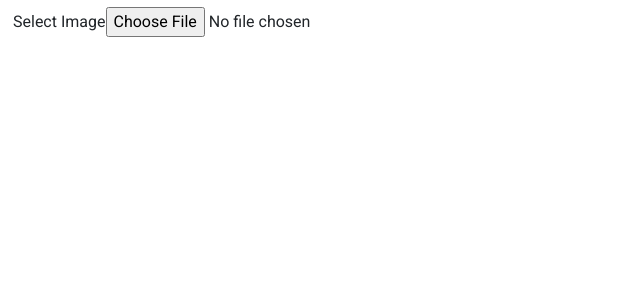
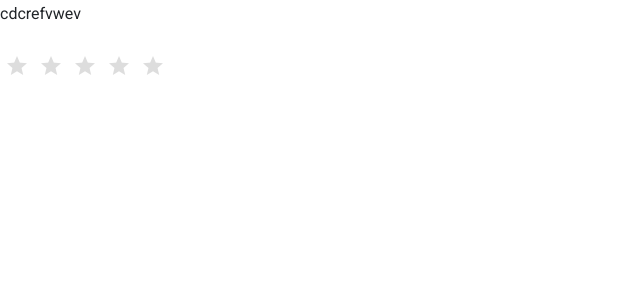
Before and after one commit to AsiriZenith/marketplace-temp-project, an Angular app: page / in a window 1280 px wide. Shown: the top 300 px of the page, without its empty margins (0-640 px from the left). Built offline with nearby package versions, Linux system fonts and the light colour scheme.

Commit message:
star rating part

```diff
--- a/src/app/app.component.html
+++ b/src/app/app.component.html
@@ -6,6 +6,8 @@
 
 <!-- <router-outlet></router-outlet> -->
 
-<image-upload-part2></image-upload-part2>
+<!-- <image-upload-part2></image-upload-part2> -->
+
+<app-star-rating></app-star-rating>
 
 <!-- <create-student></create-student> -->
--- a/src/app/app.module.ts
+++ b/src/app/app.module.ts
@@ -24,6 +24,7 @@ import { BrowserAnimationsModule } from '@angular/platform-browser/animations';
 
 import { AppComponent } from './app.component';
 import { ExampleComponent } from './component/example/example.component';
+import { StarRatingComponent } from './component/star-rating/star-rating.component';
 import { ImageUploadComponent } from './component/image-upload/image-upload.component';
 import { H2ComputeComponent } from './component/h2-compute-assignment/h2-compute.component';
 import { EditComponent } from './component/h2-compute-assignment/edit-component/edit.component';
@@ -35,13 +36,13 @@ import { StudentService } from './service/student.service';
 import { FileUploadService } from './service/file-upload.service';
 import { DataTransformationService } from './service/datatransformation.service';
 
-
 @NgModule({
   declarations: [
     AppComponent,
     EditComponent,
     ExampleComponent,
     H2ComputeComponent,
+    StarRatingComponent,
     ImageUploadComponent,
     CreateStudentComponent,
     NewApplicationComponent,
--- /dev/null
+++ b/src/app/component/star-rating/star-rating.component.css
@@ -0,0 +1,24 @@
+.rating-list {
+  display: inline-block;
+  list-style: none;
+}
+.rating-list li {
+  font-size: 20px;
+  float: right;
+  color: #ddd;
+  padding: 10px 5px;
+}
+.rating-list li:hover {
+  color: #ffd700;
+}
+.rating-list li:hover ~ li {
+  color: #ffd700;
+}
+.rating-list li.selected {
+  color: #ffd700;
+}
+
+/* .inactive-rating {
+  color: #f0f0f0;
+  font-size: 20px;
+} */
--- /dev/null
+++ b/src/app/component/star-rating/star-rating.component.html
@@ -0,0 +1,15 @@
+<h3>cdcrefvwev</h3>
+<div class="row">
+  <div class="col-sm-12">
+    <!-- <ul class="list-inline rating-list" *ngFor="let star of stars; let i= index" style="display: inline-block">
+      <li (click)="countStar(star)" id="{{'starId'+i}}" [ngClass]="{'selected': (star <= selectedValue)}"
+        (mouseover)="addClass(star)" (mouseout)="removeClass()"> ★
+      </li>
+    </ul> -->
+    <ul class="list-inline rating-list" *ngFor="let star of stars; let i= index">
+      <li (click)="countStar(star)" [ngClass]="{'selected': (star <= selectedValue)}"
+        (mouseover)="addClass(star)" (mouseout)="removeClass()"> <span class="material-icons">star</span>
+      </li>
+    </ul>
+  </div>
+</div>
--- /dev/null
+++ b/src/app/component/star-rating/star-rating.component.ts
@@ -0,0 +1,31 @@
+import { Component, OnInit } from '@angular/core';
+
+@Component({
+  selector: 'app-star-rating',
+  templateUrl: './star-rating.component.html',
+  styleUrls: ['./star-rating.component.css'],
+})
+export class StarRatingComponent implements OnInit {
+  stars: number[] = [1, 2, 3, 4, 5];
+  selectedValue: number = 0;
+  isMouseover = true;
+
+  ngOnInit(): void {}
+
+  countStar(star: number) {
+    this.isMouseover = false;
+    this.selectedValue = star;
+  }
+
+  addClass(star: number) {
+    if (this.isMouseover) {
+      this.selectedValue = star;
+    }
+  }
+
+  removeClass() {
+    if (this.isMouseover) {
+      this.selectedValue = 0;
+    }
+  }
+}
```
Also changed, not shown: src/app/component/h2-compute-assignment/h2-compute.component.ts (+5 -4 lines).
